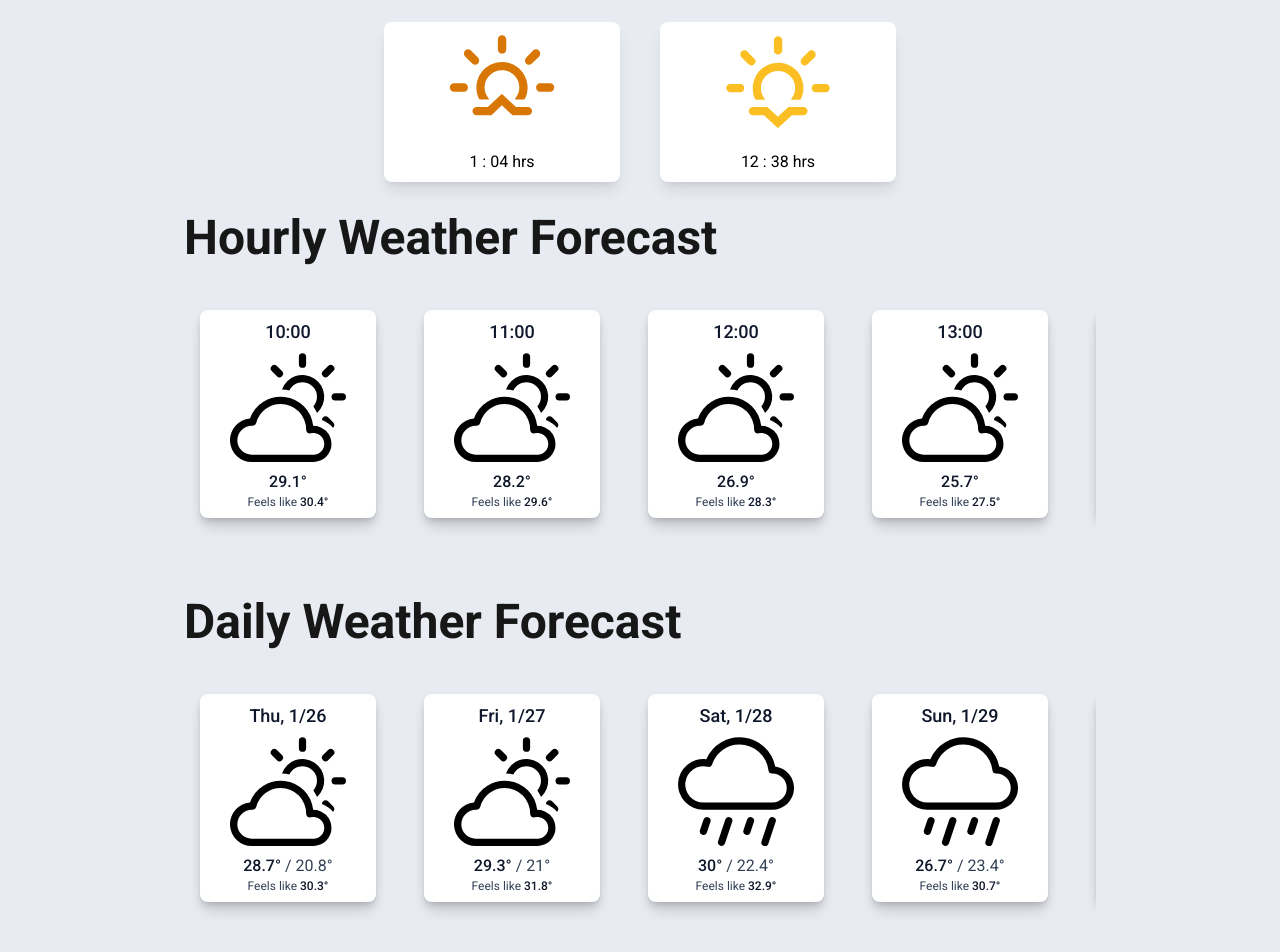
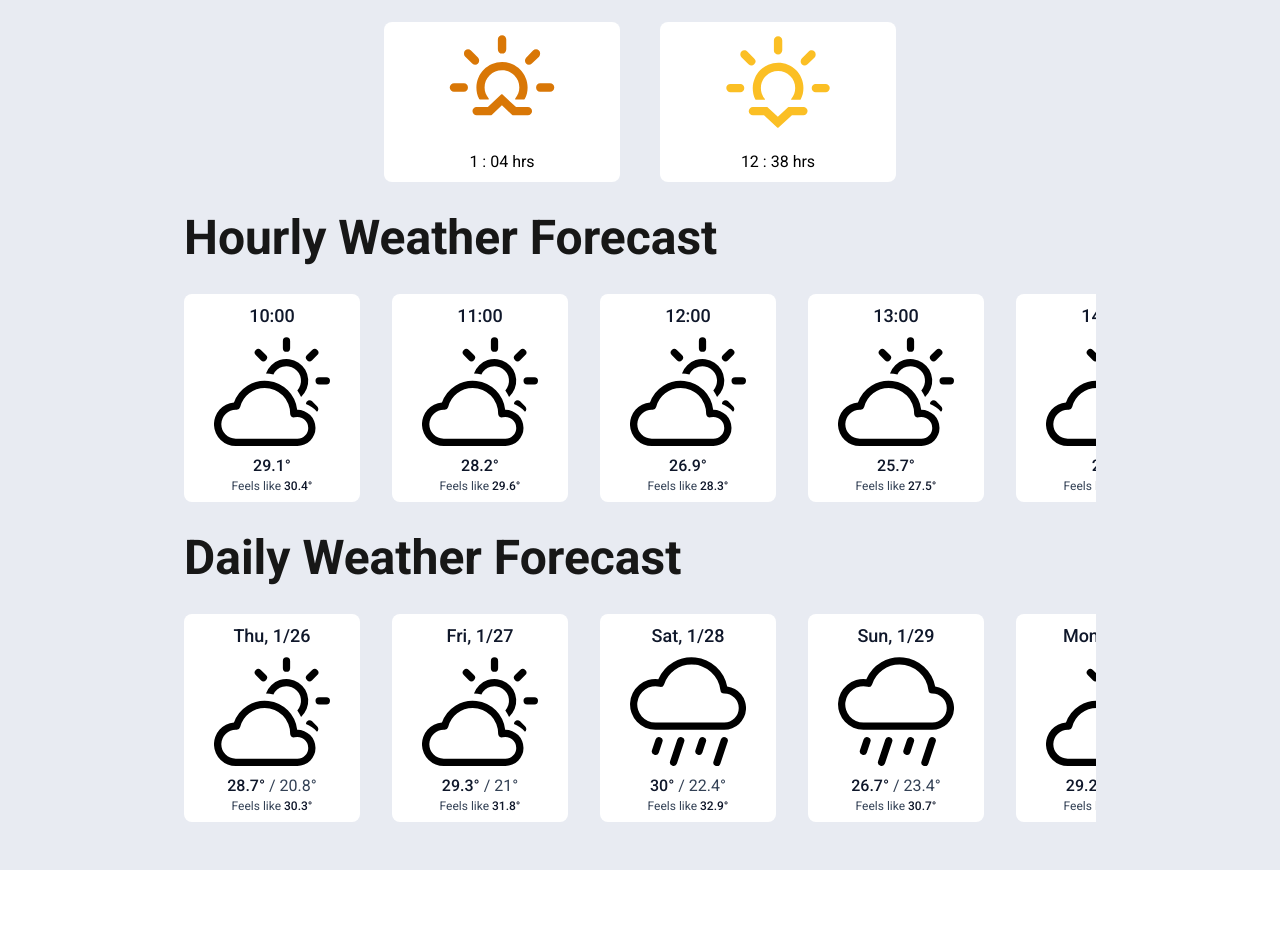
Before and after one commit to bhendi-boi/WeatherUps, a React (Vite) app: page / in a window 1280 px wide. Shown: the part 586-1538 px from the top of the page. After the commit the page ends 1456 px from the top, so only its background shows below. Built offline with nearby package versions, Linux system fonts and the light colour scheme; no server answers.

Commit message:
- removed scroll bars  - introduced a new component `SunriseSunset`  - added types for apiRes

```diff
--- a/src/App.tsx
+++ b/src/App.tsx
@@ -1,4 +1,4 @@
-import { useEffect, useState } from "react";
+import { useEffect,useState } from "react";
 import Temp from "./components/Temp";
 import Carousel from "./components/Carousel";
 import DailyCarousel from "./components/DailyCarousel";
@@ -12,19 +12,18 @@ import getADaysData from "./helpers/getADaysData";
 import getIcon from "./helpers/getIcon";
 
 import { VscRefresh } from "react-icons/vsc";
-import { WiSunrise, WiSunset } from "react-icons/wi";
-import { getTime } from "./helpers/getTime";
-import { isNight } from "./helpers/isNight";
+import SunriseSunset from "./components/SunriseSunset";
+
 
 const App = () => {
-	const { apiRes, currentWeather, handleFetch } = useWeather();
+	const { apiRes,currentWeather,handleFetch } = useWeather();
 	const night = useNight();
-	const [coOrds, setCoOrds] = useState({
+	const [coOrds,setCoOrds] = useState({
 		lat: "1",
 		long: "1",
 	});
 	useEffect(() => {
-		navigator.geolocation.getCurrentPosition(findCords, error, {
+		navigator.geolocation.getCurrentPosition(findCords,error,{
 			timeout: 100000,
 		});
 		function findCords(position: any) {
@@ -36,17 +35,17 @@ const App = () => {
 		function error() {
 			console.log("error");
 		}
-		const id = navigator.geolocation.watchPosition(findCords, error);
+		const id = navigator.geolocation.watchPosition(findCords,error);
 		navigator.geolocation.clearWatch(id);
 		handleFetch();
-	}, []);
-	const [LAT, LON] = getCords(apiRes);
+	},[]);
+	const [LAT,LON] = getCords(apiRes);
 	const CURRENT_TIME = getCurrentTime(apiRes);
 	const CURRENT_TEMPERATURE = currentWeather["temperature"];
-	const TODAYS_DATA = getADaysData(apiRes, 0);
+	const TODAYS_DATA = getADaysData(apiRes,0);
 	return (
-		<main className="min-h-screen sm:w-3/4 sm:mx-auto text-neutral-700 dark:text-neutral-200">
-			<div className="flex items-center px-6">
+		<main className="pb-8 md:pb-12 sm:w-3/4 sm:mx-auto text-neutral-700 dark:text-neutral-200 px-6">
+			<div className="flex items-center">
 				<div className="flex flex-col justify-center w-1/2 text-4xl text-neutral-900 dark:text-neutral-50">
 					<Temp temp={CURRENT_TEMPERATURE} high color=" md:text-9xl" />
 					<span className="inline-flex items-center mt-4 mb-1 text-base font-medium md:ml-3 md:text-lg">
@@ -63,10 +62,10 @@ const App = () => {
 					</span>
 				</div>
 				<div className="w-1/2 h-full p-8 md:p-16 text-neutral-900 dark:text-neutral-50">
-					{getIcon({ weatherCode: currentWeather.weathercode, night: night })}
+					{getIcon({ weatherCode: currentWeather.weathercode,night: night })}
 				</div>
 			</div>
-			<div className="px-6 md:ml-4 md:text-lg text-neutral-800 dark:text-neutral-200">
+			<div className="md:ml-4 md:text-lg text-neutral-800 dark:text-neutral-200">
 				{" "}
 				<Temp
 					temp={TODAYS_DATA.maxTemperature}
@@ -78,20 +77,7 @@ const App = () => {
 				<br />
 				<span>{CURRENT_TIME}</span>
 			</div>
-			<div className="flex h-28 md:h-40 my-8 md:max-w-lg mx-4 md:mx-auto gap-4 md:gap-10">
-				<div className="flex-1 text-center bg-white rounded-lg shadow-lg">
-					<WiSunrise className="w-full h-2/3 md:h-4/5 text-amber-600" />
-					<p className="text-black font-title">
-						{getTime(apiRes["daily"]["sunrise"][0])}
-					</p>
-				</div>
-				<div className="flex-1 text-center bg-white rounded-lg shadow-lg">
-					<WiSunset className="w-full h-2/3 md:h-4/5 text-amber-400" />
-					<p className="text-black font-title">
-						{getTime(apiRes["daily"]["sunset"][0])}
-					</p>
-				</div>
-			</div>
+			<SunriseSunset apiRes={apiRes} />
 			<Carousel {...apiRes} />
 			<DailyCarousel {...apiRes} />
 		</main>
--- a/src/components/Carousel.tsx
+++ b/src/components/Carousel.tsx
@@ -14,16 +14,18 @@ const Carousel = (apiRes: any) => {
 	}, [apiRes]);
 	const night = useNight();
 	return (
-		<div className="mx-6 my-4 md:my-8">
+		<div>
 			<h2 className="mb-4 text-3xl font-semibold md:text-5xl font-title text-neutral-900 dark:text-neutral-50">
 				Hourly Weather Forecast
 			</h2>
-			<div className="grid grid-flow-col gap-8 px-4 pt-4 pb-8 overflow-x-scroll md:gap-12 md:pb-12 md:pt-8">
-				{hourlyData.map((anHourData) => {
-					return (
-						<HourlyWeatherCard key={anHourData.time} {...anHourData} night={night} />
-					);
-				})}
+			<div className="overflow-hidden h-36 md:h-56 pb-4">
+				<ul className="grid grid-flow-col gap-8 overflow-x-auto md:h-60 py-4 h-40">
+					{hourlyData.map((anHourData) => {
+						return (
+							<HourlyWeatherCard key={anHourData.time} {...anHourData} night={night} />
+						);
+					})}
+				</ul>
 			</div>
 		</div>
 	);
--- a/src/components/DailyCarousel.tsx
+++ b/src/components/DailyCarousel.tsx
@@ -8,15 +8,17 @@ const DailyCarousel = (apiRes: any) => {
 		setDailyData(getDailyData(apiRes));
 	}, [apiRes]);
 	return (
-		<div className="pb-10 mx-6 my-4">
+		<div className="mt-4 md:mt-8">
 			<h2 className="mb-4 text-3xl font-semibold md:text-5xl font-title text-neutral-900 dark:text-neutral-50">
 				Daily Weather Forecast
 			</h2>
-			<ul className="grid grid-flow-col gap-8 px-4 pt-4 pb-8 overflow-x-scroll md:gap-12 md:pb-12 md:pt-8">
-				{dailyData.map((daily, index) => (
-					<DailyWeatherCard key={index} {...daily} />
-				))}
-			</ul>
+			<div className="overflow-hidden h-36 md:h-56 pb-4">
+				<ul className="grid grid-flow-col gap-8 overflow-x-auto h-40 md:h-60 py-4">
+					{dailyData.map((daily, index) => (
+						<DailyWeatherCard key={index} {...daily} />
+					))}
+				</ul>
+			</div>
 		</div>
 	);
 };
--- /dev/null
+++ b/src/components/SunriseSunset.tsx
@@ -0,0 +1,25 @@
+import { WiSunrise,WiSunset } from "react-icons/wi";
+import { getTime } from "../helpers/getTime";
+import { isNight } from "../helpers/isNight";
+import { APIRES } from "../types";
+
+const SunriseSunset = ({ apiRes }: { apiRes: APIRES }) => {
+    return (
+        <div className="flex h-28 md:h-40 my-8 md:max-w-lg md:mx-auto gap-4 md:gap-10">
+            <div className="flex-1 text-center bg-white rounded-lg">
+                <WiSunrise className="w-full h-2/3 md:h-4/5 text-amber-600" />
+                <p className="text-black font-title">
+                    {getTime(apiRes["daily"]["sunrise"][0])}
+                </p>
+            </div>
+            <div className="flex-1 text-center bg-white rounded-lg">
+                <WiSunset className="w-full h-2/3 md:h-4/5 text-amber-400" />
+                <p className="text-black font-title">
+                    {getTime(apiRes["daily"]["sunset"][0])}
+                </p>
+            </div>
+        </div>
+    )
+}
+
+export default SunriseSunset
--- a/src/components/WeatherCard.tsx
+++ b/src/components/WeatherCard.tsx
@@ -18,10 +18,7 @@ export const HourlyWeatherCard = ({
 	night,
 }: WeatherCardProps) => {
 	return (
-		<motion.div
-			whileHover={{ scale: 1.1, y: "-5%" }}
-			className="flex flex-col items-center py-2 bg-white rounded-lg shadow-lg cursor-pointer min-w-[40vw] h-44 drop-shadow-lg md:min-w-min md:w-44 md:h-52"
-		>
+		<motion.li className="flex flex-col items-center w-44 bg-white rounded-lg py-2 md:min-w-min">
 			<span className="text-lg font-medium text-slate-900">{time}</span>
 			<div className="flex-grow pb-2 text-black">
 				{getIcon({ weatherCode, night })}
@@ -34,7 +31,7 @@ export const HourlyWeatherCard = ({
 				</span>
 				{/* <WiRaindrop size={30} className="self-center" /> */}
 			</div>
-		</motion.div>
+		</motion.li>
 	);
 };
 
@@ -56,11 +53,7 @@ export const DailyWeatherCard = ({
 	apparentMaxTemperature: apparentMaxTemperature,
 }: DailyWeatherCardProps) => {
 	return (
-		<motion.li
-			whileHover={{ scale: 1.1, y: "-5%" }}
-			transition={{ type: "tween", ease: "easeOut", duration: 0.2 }}
-			className="flex flex-col items-center py-2 bg-white rounded-lg shadow-lg cursor-pointer min-w-[40vw] h-44 drop-shadow-lg md:min-w-min md:w-44 md:h-52"
-		>
+		<motion.li className="flex flex-col items-center w-44 bg-white rounded-lg py-2 md:min-w-min">
 			<span className="text-lg font-medium text-slate-900">{day}</span>
 			<div className="flex-grow pb-2 text-black">{getIcon({ weatherCode })}</div>
 			<div className="flex flex-col items-center justify-center text-slate-700">
--- a/src/hooks/useWeather.tsx
+++ b/src/hooks/useWeather.tsx
@@ -3,6 +3,9 @@ import { useState } from "react";
 
 const QUERY =
 	"https://api.open-meteo.com/v1/forecast?latitude=13.09&longitude=80.28&hourly=temperature_2m,apparent_temperature,weathercode&daily=weathercode,temperature_2m_max,temperature_2m_min,apparent_temperature_max,sunrise,sunset&current_weather=true&timeformat=unixtime&timezone=auto";
+
+
+
 const useWeather = () => {
 	const [apiRes, setApiRes] = useState(FAKERES);
 	const [currentWeather, setCurrentWeather] = useState(
--- /dev/null
+++ b/src/types.ts
@@ -0,0 +1,49 @@
+export type APIRES = {
+    latitude: number;
+    longitude: number;
+    generationtime_ms: number;
+    utc_offset_seconds: number;
+    timezone: string;
+    timezone_abbreviation: string;
+    elevation: number;
+
+    current_weather: {
+        temperature: number,
+        windspeed: number,
+        winddirection: number,
+        weathercode: number,
+        time: number,
+    },
+
+    hourly_units: {
+        time: "unixtime",
+        temperature_2m: "°C",
+        apparent_temperature: "°C",
+        weathercode: "wmo code",
+    },
+
+    hourly: {
+        time: Array<number>,
+        temperature_2m: Array<number>,
+        apparent_temperature: Array<number>,
+        weathercode: Array<number>,
+    },
+    daily_units: {
+        time: "unixtime",
+        weathercode: "wmo code",
+        temperature_2m_max: "°C",
+        temperature_2m_min: "°C",
+        apparent_temperature_max: "°C",
+        sunrise: "unixtime",
+        sunset: "unixtime",
+    },
+
+    daily: {
+        time: Array<number>,
+        weathercode: Array<number>,
+        temperature_2m_max: Array<number>,
+        temperature_2m_min: Array<number>,apparent_temperature_max: Array<number>,
+        sunrise: Array<number>,
+        sunset: Array<number>
+    },
+};
```
Also changed, not shown: src/hooks/useLocalStorageState.tsx (+78 -77 lines).
